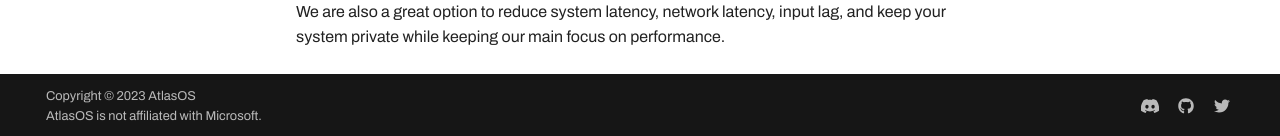
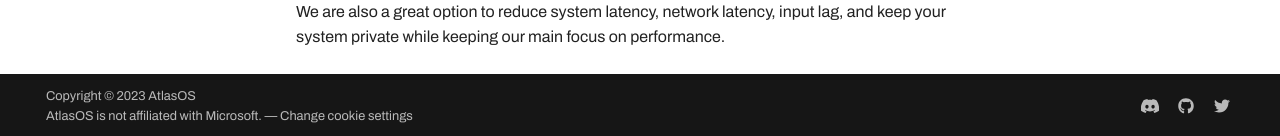
Before and after one commit to Atlas-OS/docs, an MkDocs documentation site: the page built from docs/index.md, in a window 1280 px wide. Shown: the part 778-914 px from the top of the page. Built offline with MkDocs 1.6.1 and Material for MkDocs 9.7.7, drawn with Linux system fonts in a browser that asks for light colours; some web fonts are replaced; plug-ins that fetch from the network failed and are left out; comment, search, counter and statistics services are not loaded.

Commit message:
feat: :chart_with_upwards_trend: allow change cookie settings in footer

```diff
--- a/mkdocs.yml
+++ b/mkdocs.yml
@@ -12,7 +12,7 @@ edit_uri: edit/master/docs/
 copyright: >
   Copyright &copy; 2023 AtlasOS
   <br>AtlasOS is not affiliated with Microsoft.
-#  — <a href="#__consent">Change cookie settings</a>
+  — <a href="#__consent">Change cookie settings</a>
 
 
 #
```
